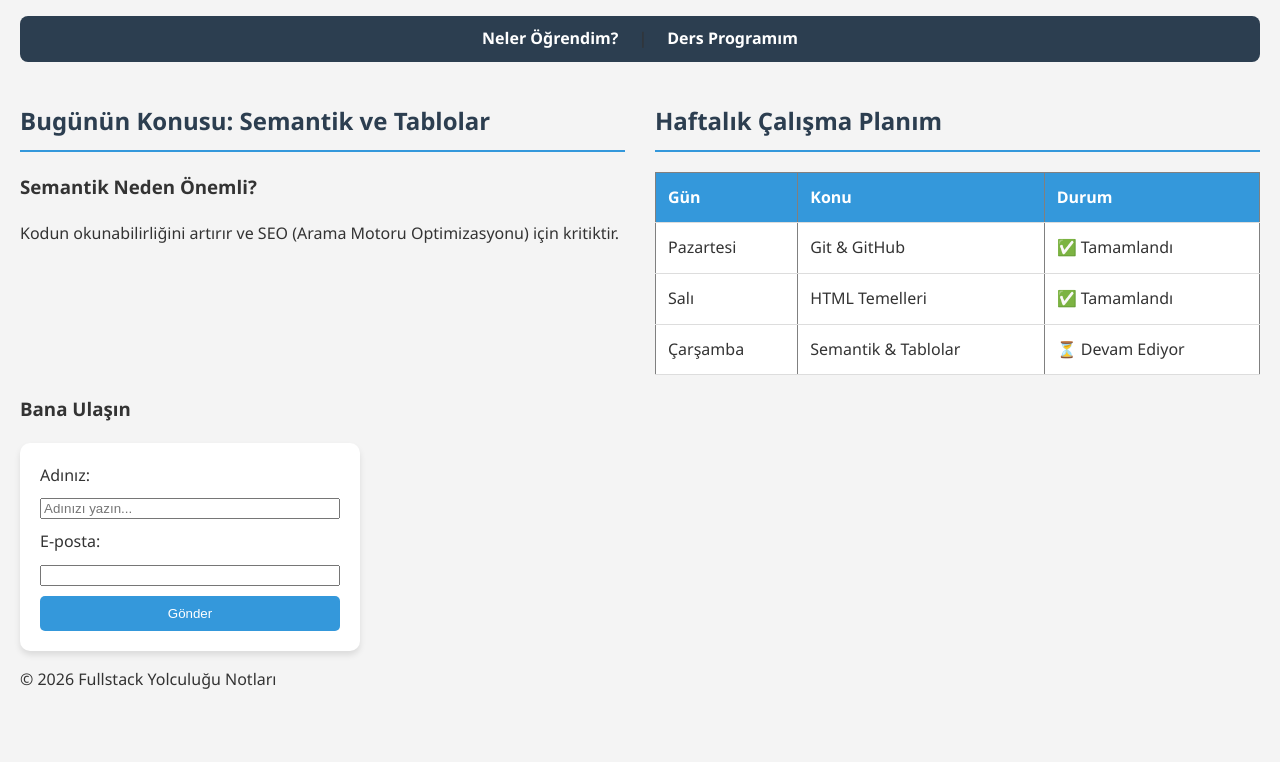
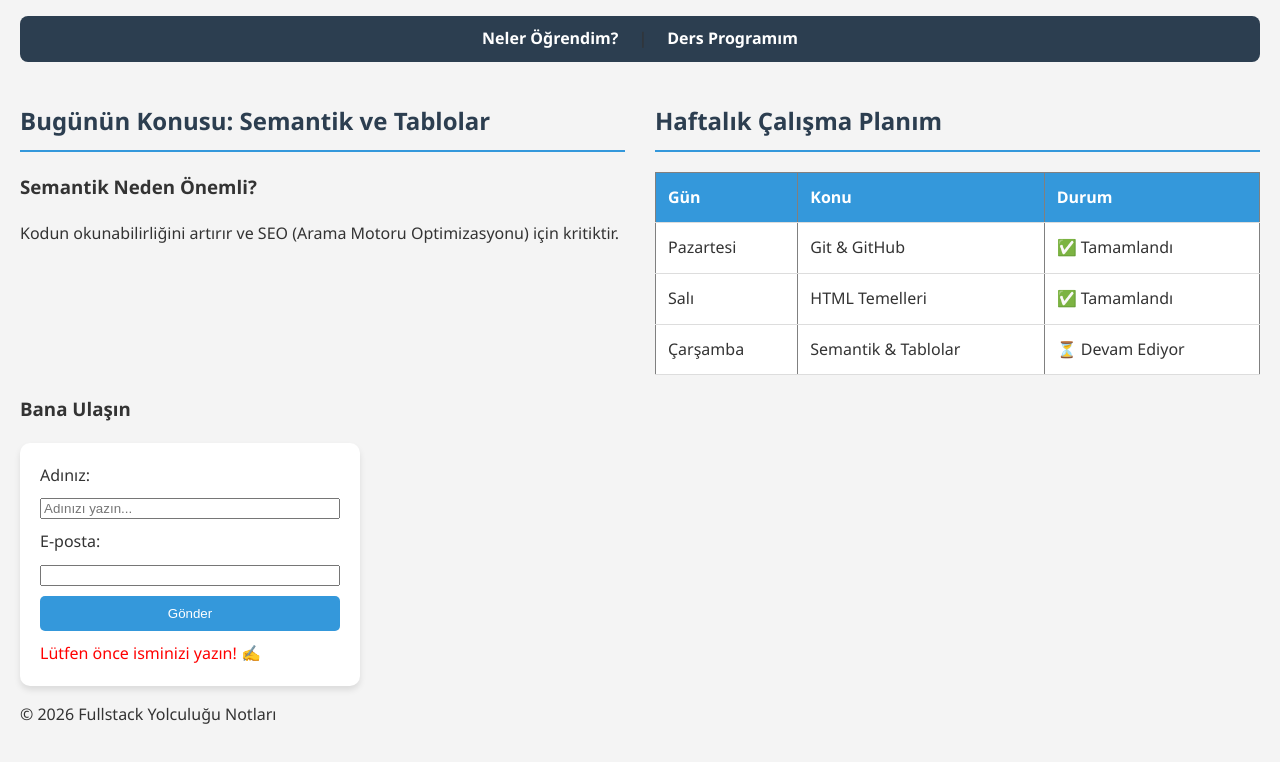
Before and after one commit to TolgaErtugrul/yazilim-gunlugum, a plain HTML site: page index.html in a window 1280 px wide. Both pictures are taken after a click on the button "Gönder". Shown: the part 110-872 px from the top of the page. Before the commit the page ends 838 px from the top, so only its background shows below. Drawn offline with Linux system fonts and the light colour scheme.

Commit message:
DOM Manipulasyonu ile dinamik selamlama eklendi

```diff
--- a/index.html
+++ b/index.html
@@ -65,6 +65,7 @@
            <input type="email" id="email" required>
 
            <button type="button" onclick="selamlamaVer()">Gönder</button>
+           <div id="mesajAlani"></div>
        </form>
     </section>
 
--- a/script.js
+++ b/script.js
@@ -6,5 +6,22 @@ console.log("Sistem yüklendi, merhaba " + ogrenciAdi);
 
 // 3. İlk Fonksiyonumuz (Bir işi yapan kod bloğu)
 function selamlamaVer() {
-    alert("Merhaba! Fullstack yolculuğunda bugün JavaScript öğreniyoruz.");
+    // 1. Input kutusundaki değeri yakala
+    const kullaniciIsmi = document.getElementById("isim").value;
+
+    // 2. Yazılacak alanı yakala
+    const mesajKutusu = document.getElementById("mesajAlani");
+
+    // 3. Kontrol et: İsim yazılmış mı?
+    if (kullaniciIsmi === "") {
+        mesajKutusu.innerHTML = "Lütfen önce isminizi yazın! ✍️";
+        mesajKutusu.style.color = "red";
+    } else {
+        // 4. Ekrana dinamik mesajı yazdır
+        mesajKutusu.innerHTML = "Hoş geldin, <strong>" + kullaniciIsmi + "</strong>! Bugün harika kod yazıyorsun. 🚀";
+        mesajKutusu.style.color = "green";
+
+        // Konsola da yazdıralım (Yazılımcı alışkanlığı)
+        console.log("Yeni kullanıcı selamlandı: " + kullaniciIsmi);
+    }
 }
```
